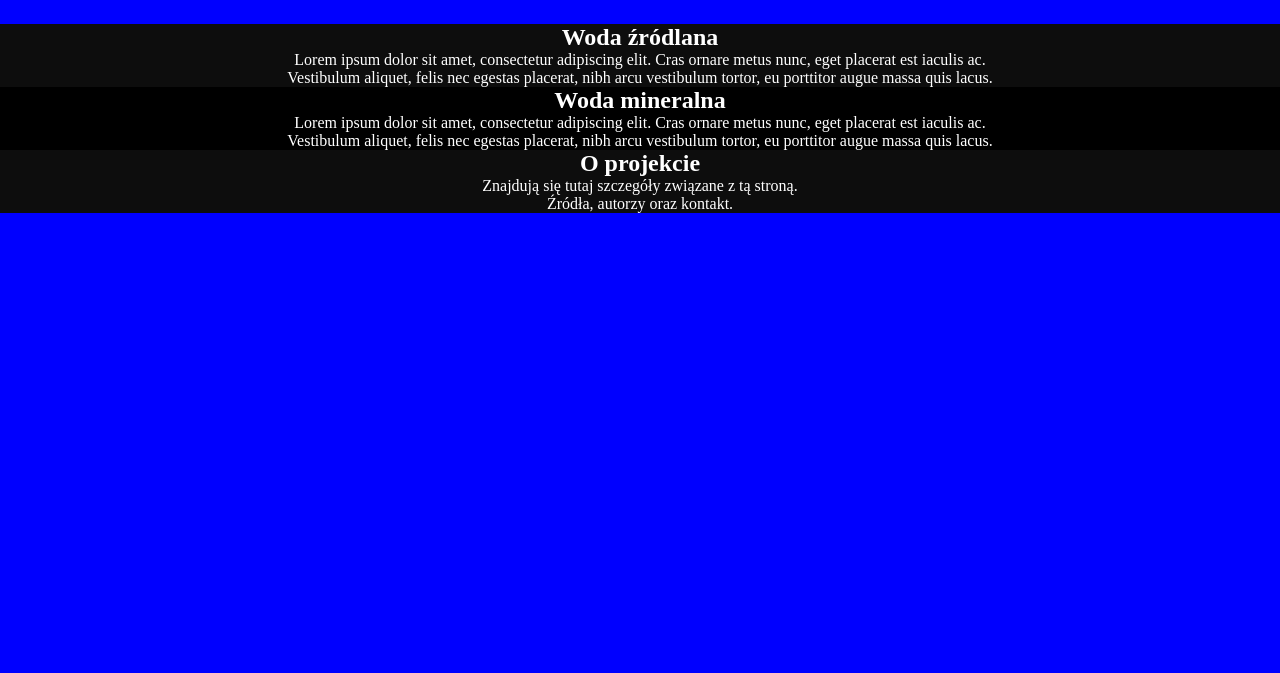
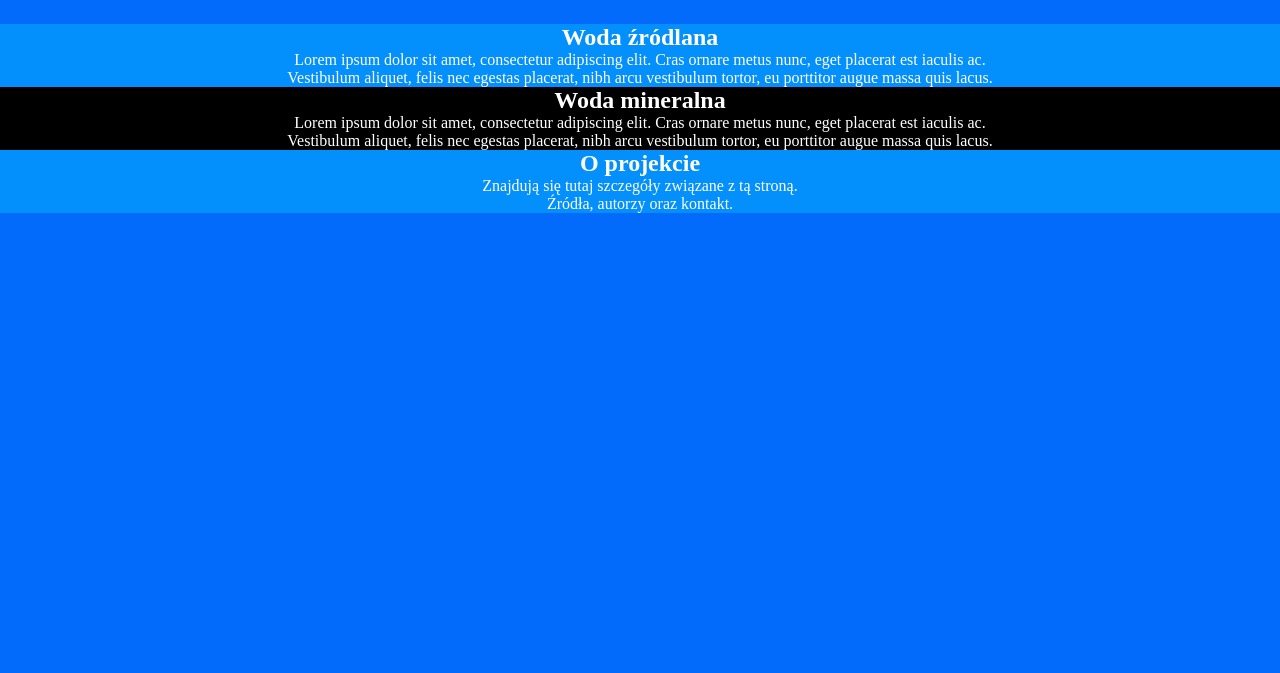
Before and after one commit to githupxd/githupxd.github.io, a plain HTML site: page index.html in a window 1280 px wide. Shown: the part 127-800 px from the top of the page. Drawn offline with Linux system fonts and the light colour scheme.

Commit message:
Update landing page.css

```diff
--- a/landing page.css
+++ b/landing page.css
@@ -5,14 +5,14 @@
 }
 
 .landing-page{
-	background-color: blue;
+	background-color: #036bfc;
 	text-align: center;
 }
 
 .woda-zrodlana{
 	width: 100%;
 	text-align: center;
-	background-color: #0d0d0d;
+	background-color: #0390fc;
 	display: block;
 	text-decoration: none;
 	color: white;
@@ -27,7 +27,7 @@ a:hover{
 .about-us{
 	width: 100%;
 	text-align: center;
-	background-color: #0d0d0d;
+	background-color: #0390fc;
 	display: block;
 	text-decoration: none;
 	color: white;
```
